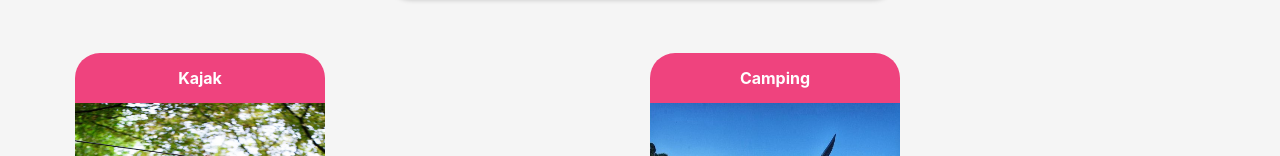
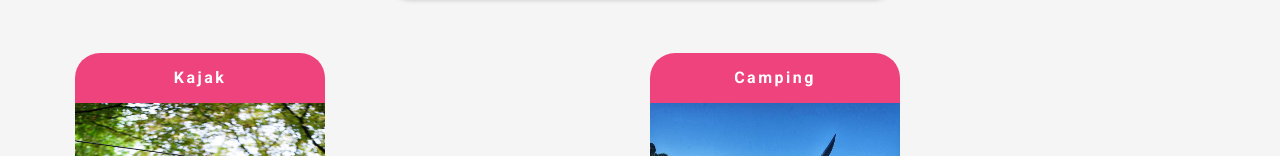
Before and after one commit to OmarBojorquez93/ProyectoIntegradorE5-C3, a React (Vite) app in the folder FrontEnd/: page / in a window 1280 px wide. Shown: the part 150-306 px from the top of the page. Built offline with nearby package versions, Linux system fonts and the light colour scheme.

Commit message:
Espaciado en titulo categoria

```diff
--- a/FrontEnd/src/Components/utils/Card.css
+++ b/FrontEnd/src/Components/utils/Card.css
@@ -24,6 +24,7 @@
 .category-title {
   font-size: medium;
   color: #fff;
+  letter-spacing: 2.5px;
 }
 
 .p-link {
--- a/FrontEnd/src/index.css
+++ b/FrontEnd/src/index.css
@@ -1,5 +1,8 @@
+@import url("https://fonts.googleapis.com/css2?family=Open+Sans:ital,wght@0,300..800;1,300..800&family=Roboto:ital,wght@0,100..900;1,100..900&display=swap");
+
 :root {
-  font-family: Inter, system-ui, Avenir, Helvetica, Arial, sans-serif;
+  font-family: "Roboto", "Open Sans", Inter, system-ui, Avenir, Helvetica, Arial,
+    sans-serif;
   line-height: 1.5;
   font-weight: 400;
   box-sizing: border-box;
```
